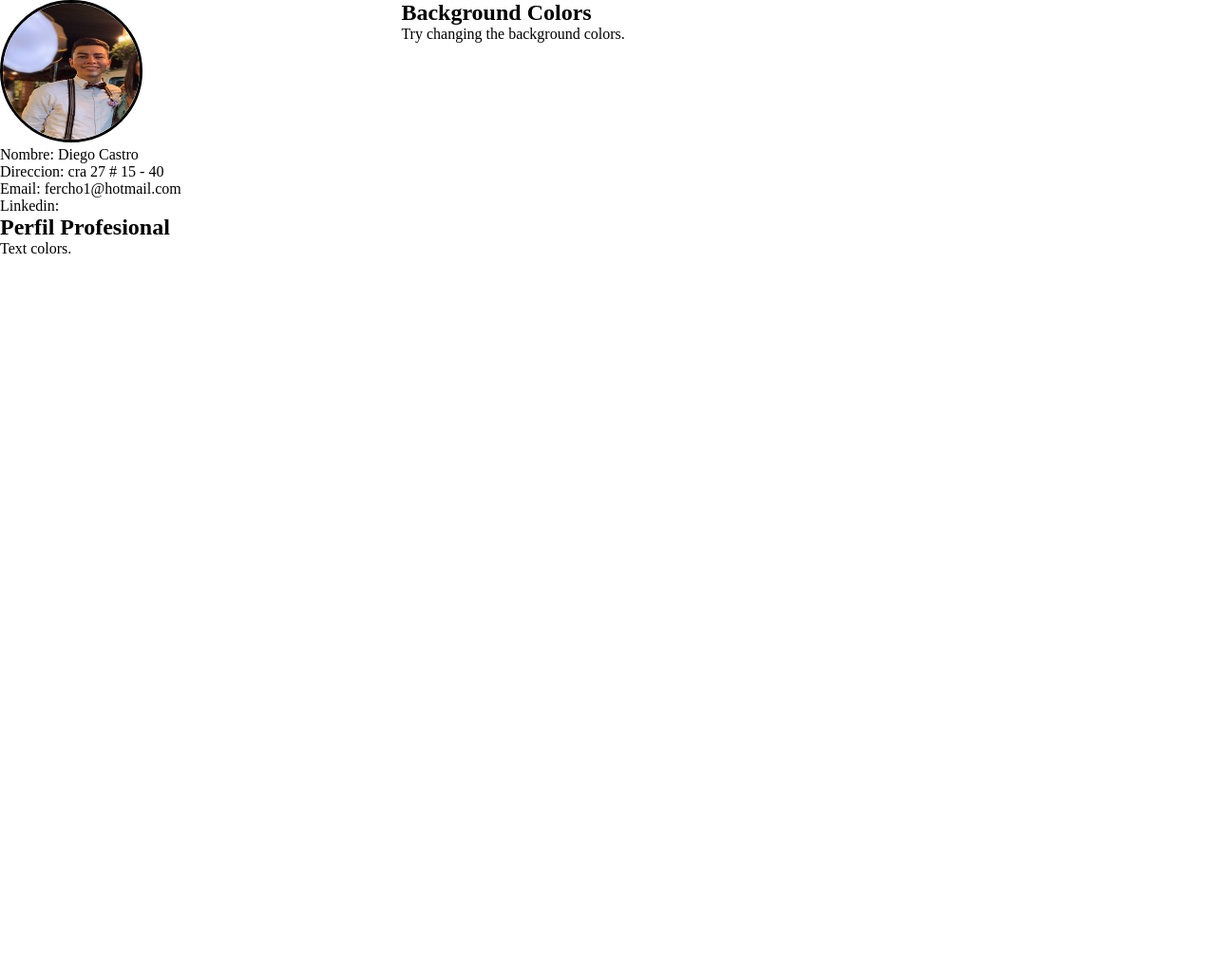
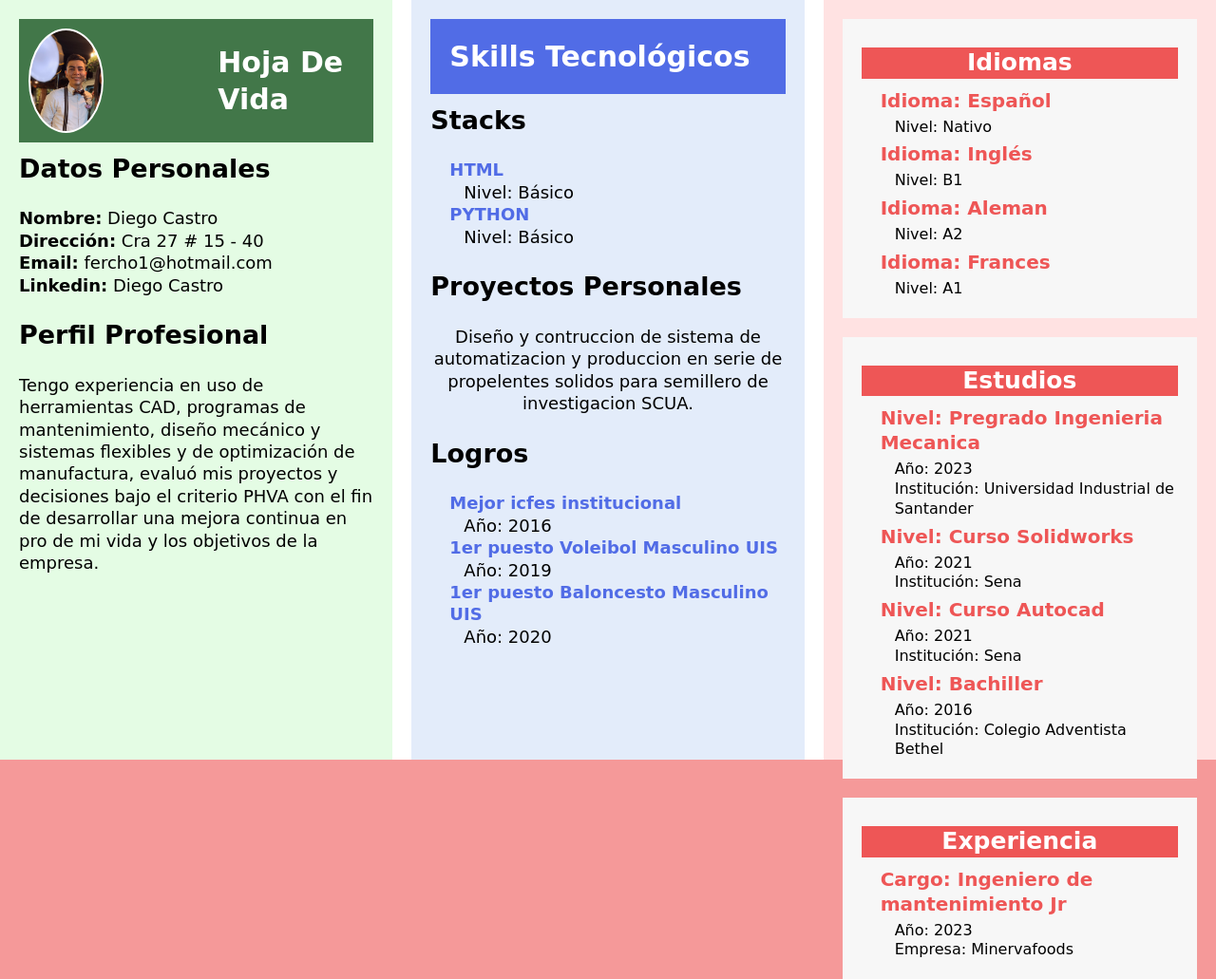
Before and after one commit to DiegoCastro7/Hoja_de_vida, a plain HTML site: page Index.html in a window 1280 px wide. Shown: the whole page at 95% size. Before the commit the page ends 800 px from the top, so only its background shows below. Drawn offline with Linux system fonts and the light colour scheme.

Commit message:
Perfil ok

```diff
--- a/CSS/Style_01.css
+++ b/CSS/Style_01.css
@@ -1,26 +1,158 @@
-*{
+* {
     margin: 0;
     padding: 0;
     box-sizing: border-box;
 }
-main{
+
+body {
+    font-family:cursive;
+    line-height: 1.3;
+    background-color: #f59999;
+}
+
+main {
     display: flex;
+    background-color: #FFFFFF;
+    margin: 0 auto;
+    min-height: 100vh;
 }
-#izquierda{
-    width: 33%;
+
+.personal {
+    flex: 1;
+    padding: 20px;
+    background-color: #e4fce4;
+    height: 100vh;
+
+}
+
+.primero {
+    display: flex;
+    align-items: center;
+    background-color: #427749;
+    padding: 10px;
+
+}
+
+.titulo {
+    color: #fff;
+    font-size: 30px;
+    margin-left: 120px;
+}
+
+.foto {
+    background-image: url(../IMAGES/foto.jpeg);
+    border: 2px solid #fff;
+    background-size: cover;
+    background-position: center center;
+    background-repeat: no-repeat;
+    height: 110px;
+    width: 110px;
+    border-radius: 50%;
+}
+
+.datos {
+    margin-top: 10px;
+    font-size: 18px;
+}
+
+.skills {
+    flex: 1;
+    padding: 20px;
+    background-color: #e3ecfa;
+    margin-left: 20px;
+    height: 100vh;
+}
+
+#tskills {
+    background-color: #516ce6;
+    padding: 20px;
+}
+
+#tskills h2 {
+    color: #fff;
+    font-size: 30px;
+}
+
+.contenido {
+    margin-top: 10px;
+    font-size: 18px;
+}
+
+#skill .listas {
+    margin-left: 20px;
+}
+
+#skill .listas > dl {
+    color: #516ce6;
+    font-weight: bold;
+}
+
+#skill .listas > dt {
+    margin-left: 15px;
+}
+
+.profesional {
+    flex: 1;
+    padding: 20px;
+    background-color: #ffe2e2;
+    margin-left: 20px;
+    height: 100vh;
+}
+
+.profesional h2 {
+    text-align: center;
+    font-size: 30px;
+    margin-top: 10px;
+    margin-bottom: 10px;
+}
+
+.profesional .listas > dl {
+    text-align: left;
+    font-size: 20px;
+    color: #ee5656;
+    margin-bottom: 5px;
+    margin-top: 5px;
+}
+
+.profesional .listas > dt {
+    text-align: left;
+    margin-left: 25px;
+}
+
+.idiomas, .estudios, .experiencia {
+    background-color: #f7f7f7;
+    padding: 20px;
+    margin-bottom: 20px;
+}
+
+.idiomas h2, .estudios h2, .experiencia h2 {
+    text-align: center;
+    font-size: 25px;
+    margin-bottom: 10px;
+    background-color: #ee5656;
+    color: #fff;
+}
+
+.idiomas .listas, .estudios .listas, .experiencia .listas {
+    margin-left: 20px;
+}
+
+.idiomas .listas > dl, .estudios .listas > dl, .experiencia .listas > dl {
+    color: #ee5656;
+    font-weight: bold;
+}
+
+.idiomas .listas > dt, .estudios .listas > dt, .experiencia .listas > dt {
+    margin-left: 15px;
+}
+
+body, main, section {
     height: 100%;
 }
-#central{
-    width: 33%;
+
+html {
     height: 100%;
 }
-#derecha{
-    width: 33%;
-    height: 100%;
+section {
+    height:1000;
 }
-#foto{
-    border-radius: 50%;
-    width: 150px;
-    height: 150px;
-    border: black solid;
-}
--- a/Index.html
+++ b/Index.html
@@ -8,24 +8,97 @@
 </head>
 <body>
     <main>
-        <section id="izquierda">
-            <div class="foto">
-                <img src="../IMAGES/foto.jpeg" alt="Foto Diego" id="foto">
+        <section class="personal">
+            <div class="primero">
+                <div class="foto"></div>
+                <h3 class="titulo">Hoja De Vida</h3>
             </div>
-            <p>Nombre: Diego Castro</p>
-            <p>Direccion: cra 27 # 15 - 40</p>
-            <p>Email: fercho1@hotmail.com</p>
-            <p>Linkedin: <a href="https://co.linkedin.com"></a></p>
-            <h2>Perfil Profesional</h2>
-            <p>Text <span>colors</span>.</p>
+            <div class="datos">
+                <h2>Datos Personales</h2>
+                <br>
+                <p><strong>Nombre:</strong> Diego Castro</p>
+                <p><strong>Dirección:</strong> Cra 27 # 15 - 40</p>
+                <p><strong>Email:</strong> fercho1@hotmail.com</p>
+                <p><strong>Linkedin:</strong> <a href="https://co.linkedin.com/in/diego-fernando-castro-torres" style="text-decoration: none;color: black">Diego Castro</a></p>
+                <div class="perfilprofesional">
+                    <br>
+                    <h2>Perfil Profesional</h2>
+                    <br>
+                    <p>Tengo experiencia en uso de herramientas CAD, programas de mantenimiento, diseño mecánico y sistemas flexibles y de optimización de manufactura, evaluó mis proyectos y decisiones bajo el criterio PHVA con el fin de desarrollar una mejora continua en pro de mi vida y los objetivos de la empresa.</p>
+                </div>
+            </div>
         </section>
-        <section id="central">
-            <h2>Background Colors</h2>
-            <p>Try changing the background <span>colors</span>.</p>
-
+        <section class="skills">
+            <div id="tskills">
+                <h2>Skills Tecnológicos</h2>
+            </div>
+            <div class="contenido">
+                <h2>Stacks</h2>
+                <br>
+                <div id="skill">
+                    <div class="listas">
+                        <dl><strong>HTML</strong></dl>
+                        <dt>Nivel: Básico</dt>
+                        <dl><strong>PYTHON</strong></dl>
+                        <dt>Nivel: Básico</dt>
+                        <br>
+                    </div>
+                    <h2>Proyectos Personales</h2>
+                    <br>
+                    <p style="text-align: center;">Diseño y contruccion de sistema de automatizacion y produccion en serie de propelentes solidos para semillero de investigacion SCUA.</p>
+                    <br>
+                    <h2>Logros</h2>
+                    <div class="listas">
+                        <br>
+                        <dl><strong>Mejor icfes institucional</strong></dl>
+                        <dt>Año: 2016</dt>
+                        <dl><strong>1er puesto Voleibol Masculino UIS</strong></dl>
+                        <dt>Año: 2019</dt>
+                        <dl><strong>1er puesto Baloncesto Masculino UIS</strong></dl>
+                        <dt>Año: 2020</dt>
+                    </div>
+                </div>
+            </div>
         </section>
-        <section id="derecha">
-
+        <section class="profesional">
+            <div class="idiomas">
+                <h2>Idiomas</h2>
+                <div class="listas">
+                    <dl><strong>Idioma:</strong> Español</dl>
+                    <dt>Nivel: Nativo</dt>
+                    <dl><strong>Idioma:</strong> Inglés</dl>
+                    <dt>Nivel: B1</dt>
+                    <dl><strong>Idioma:</strong> Aleman</dl>
+                    <dt>Nivel: A2</dt>
+                    <dl><strong>Idioma:</strong> Frances</dl>
+                    <dt>Nivel: A1</dt>
+                </div>
+            </div>
+            <div class="estudios">
+                <h2>Estudios</h2>
+                <div class="listas">
+                    <dl><strong>Nivel:</strong> Pregrado Ingenieria Mecanica</dl>
+                    <dt>Año: 2023</dt>
+                    <dt>Institución: Universidad Industrial de Santander</dt>
+                    <dl><strong>Nivel:</strong> Curso Solidworks</dl>
+                    <dt>Año: 2021</dt>
+                    <dt>Institución: Sena</dt>
+                    <dl><strong>Nivel:</strong> Curso Autocad</dl>
+                    <dt>Año: 2021</dt>
+                    <dt>Institución: Sena</dt>
+                    <dl><strong>Nivel:</strong> Bachiller</dl>
+                    <dt>Año: 2016</dt>
+                    <dt>Institución: Colegio Adventista Bethel</dt>
+                </div>
+            </div>
+            <div class="experiencia">
+                <h2>Experiencia</h2>
+                <div class="listas">
+                    <dl><strong>Cargo:</strong> Ingeniero de mantenimiento Jr</dl>
+                    <dt>Año: 2023</dt>
+                    <dt>Empresa: Minervafoods</dt>
+                </div>
+            </div>
         </section>
     </main>
 </body>
```
